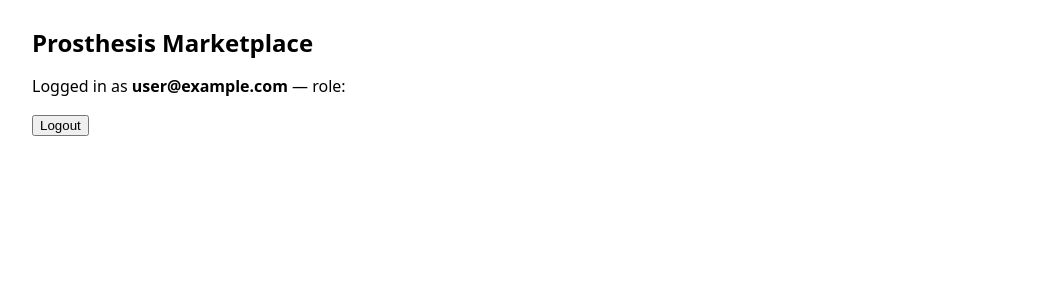
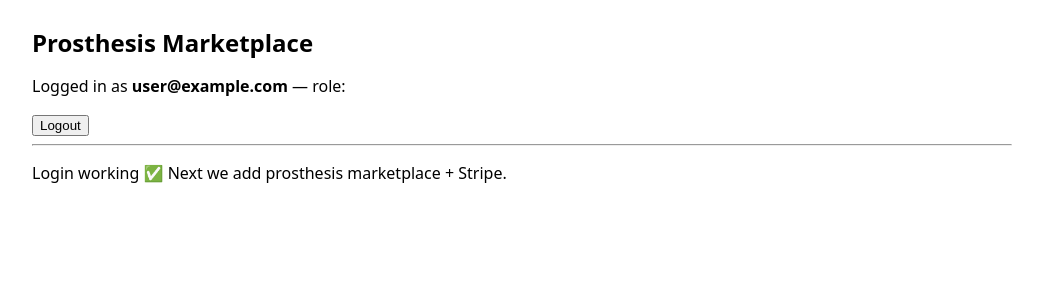
Before and after one commit to shrey17299-collab/PROSTHELINK, a Next.js app: page / in a window 1280 px wide. Shown: the top 300 px of the page, without its empty margins (118-1161 px from the left). Built offline with nearby package versions, Linux system fonts and the light colour scheme; no server answers; sample sign-in values are in the browser's storage.

Commit message:
Update page.tsx

```diff
--- a/app/page.tsx
+++ b/app/page.tsx
@@ -17,6 +17,8 @@
         Logged in as <b>{data.user.email}</b> — role: <b>{(data.user as any).role}</b>
       </p>
       <button onClick={() => signOut({ callbackUrl: "/login" })}>Logout</button>
+      <hr />
+      <p>Login working ✅ Next we add prosthesis marketplace + Stripe.</p>
     </div>
   );
 }
```
